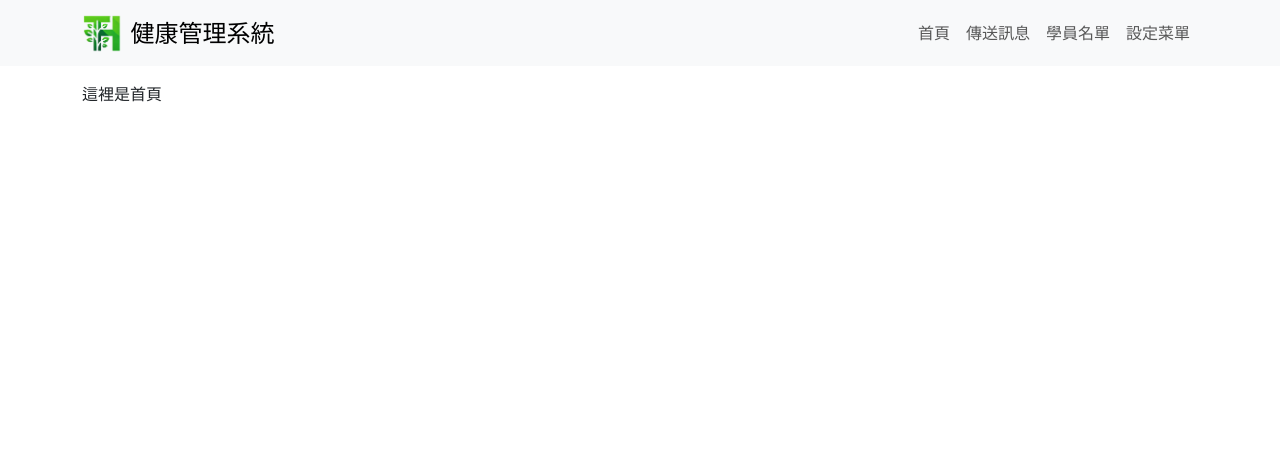
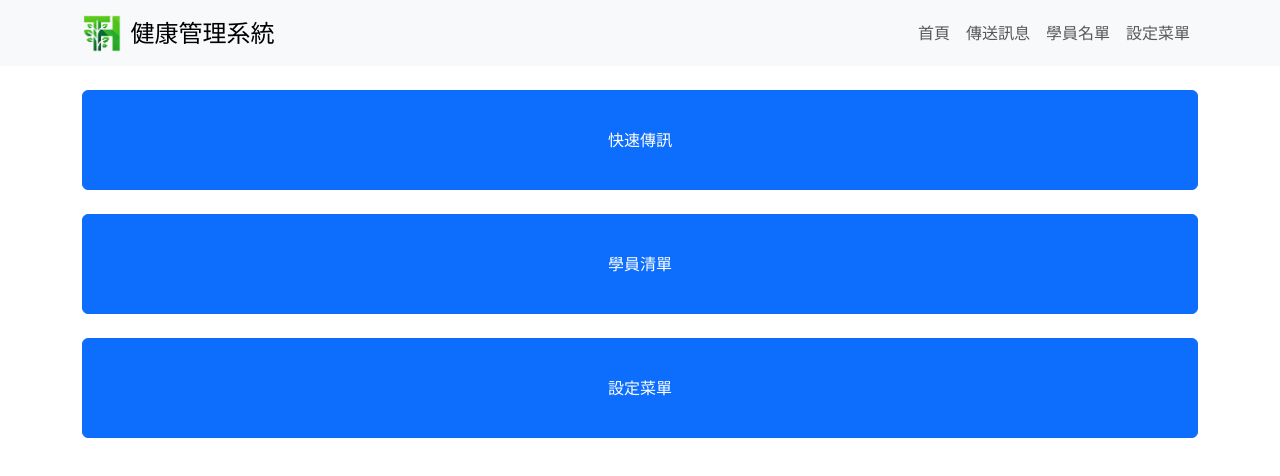
Before and after one commit to tzhengliin/line_bot, a website built with Vite: page pages/index.html in a window 1280 px wide. Built offline with nearby package versions, Linux system fonts and the light colour scheme.

Commit message:
首頁修改

```diff
--- a/pages/index.html
+++ b/pages/index.html
@@ -23,6 +23,10 @@
         left: 50%;
         transform: translate(-50%, -50%);
         font-weight: bold;
+      }
+
+      .ratio-2x1::before {
+        padding-top: 50%; /* 1:1 的比例，即高度是寬度的 100% */
       }
     </style>
   </head>
@@ -55,7 +59,17 @@
         </div>
       </div>
     </nav>
-    <div class="container mt-3">這裡是首頁</div>
+    <div class="container mt-3">
+      <a href="send_message.html" class="btn btn-primary d-flex justify-content-center align-items-center w-100 my-4" style="height: 100px">
+        <div>快速傳訊</div>
+      </a>
+      <a href="members.html" class="btn btn-primary d-flex justify-content-center align-items-center w-100 my-4" style="height: 100px">
+        <div>學員清單</div>
+      </a>
+      <a href="settings.html" class="btn btn-primary d-flex justify-content-center align-items-center w-100 my-4" style="height: 100px">
+        <div>設定菜單</div>
+      </a>
+    </div>
 
     <script src="https://cdn.jsdelivr.net/npm/bootstrap@5.3.0/dist/js/bootstrap.bundle.min.js"></script>
   </body>
```
